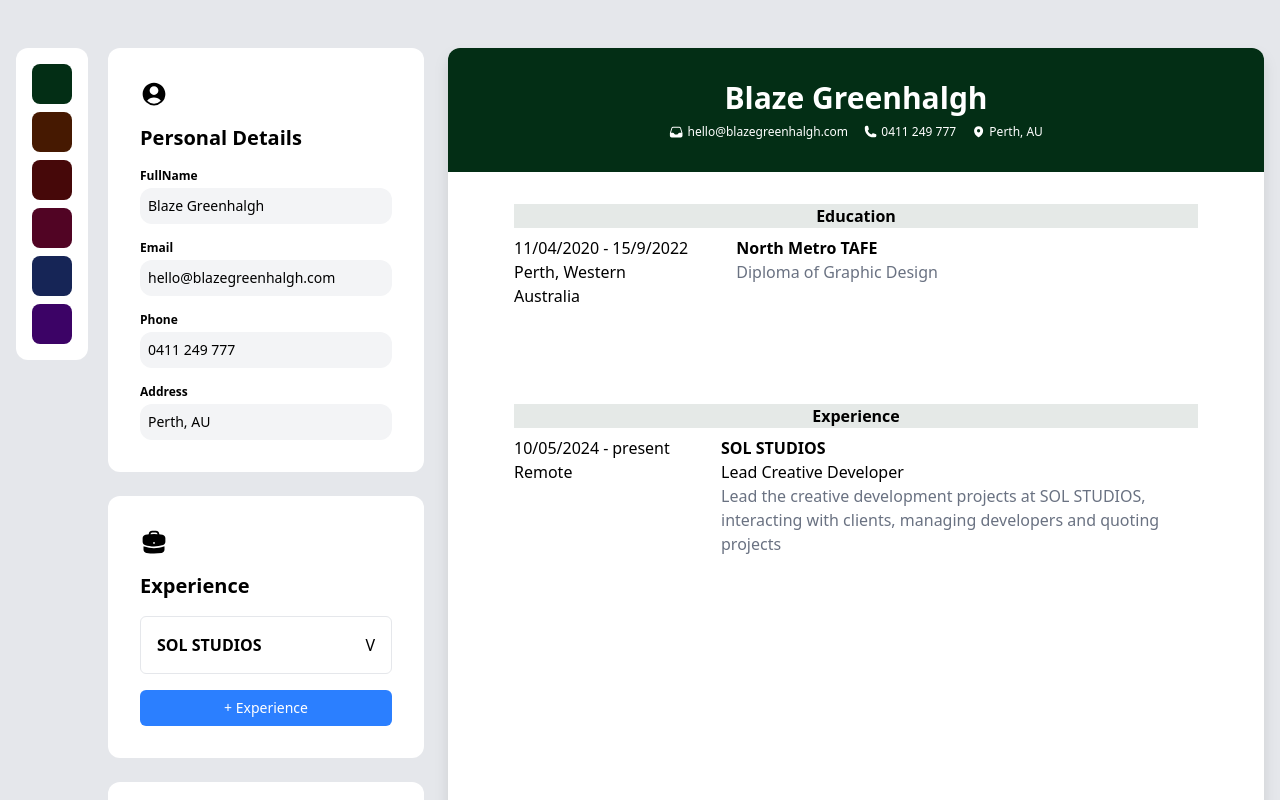
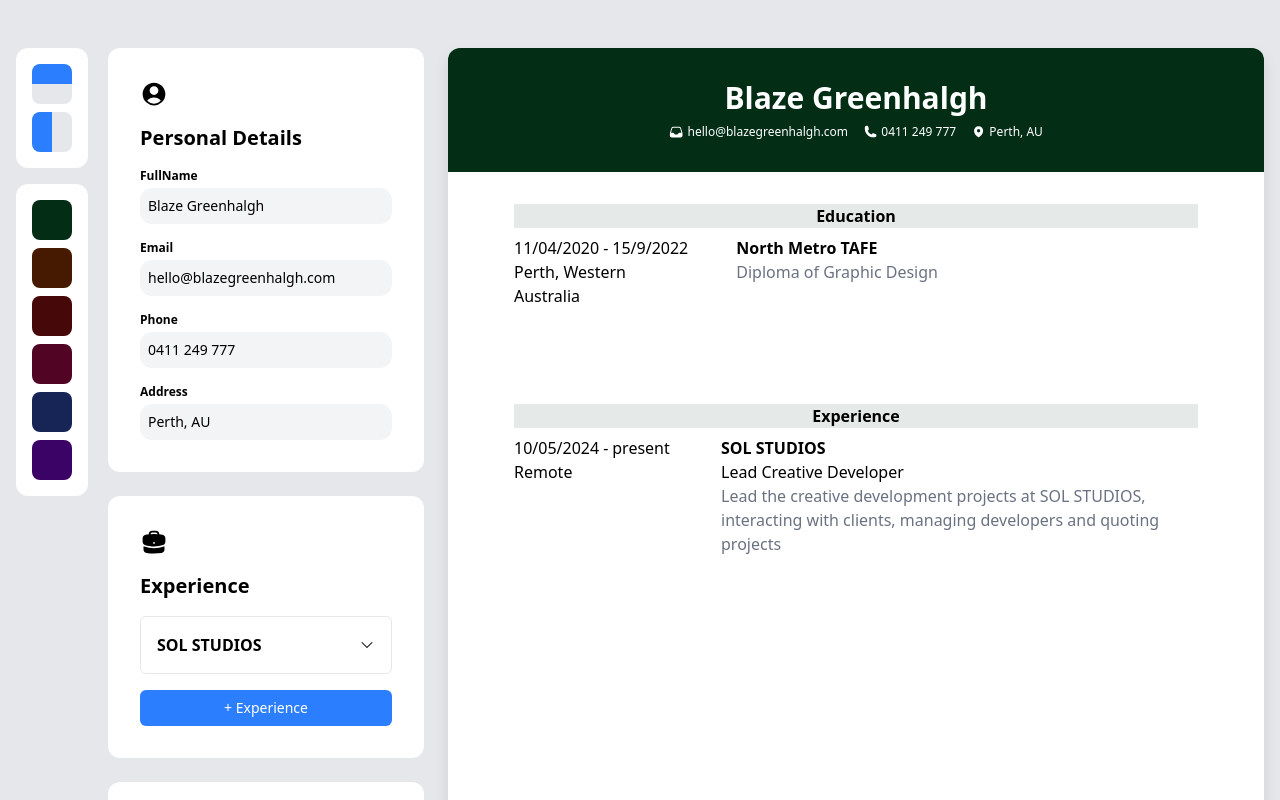
Before and after one commit to blazegreenhalgh/resume-generator, a React (Vite) app: page / in a window 1280 px wide. Shown: the top 800 px of the page. Built offline with nearby package versions, Linux system fonts and the light colour scheme.

Commit message:
add layout change picker

```diff
--- a/src/App.jsx
+++ b/src/App.jsx
@@ -7,6 +7,7 @@ import RepeatableForm from "./components/RepeatableForm";
 import RepeatableSection from "./components/RepeatableSection";
 import Resume from "./components/Resume/Resume";
 import ColorPicker from "./components/ColorPicker";
+import LayoutPicker from "./components/LayoutPicker";
 
 function App() {
   const [resume, setResume] = useState({
@@ -43,34 +44,8 @@ function App() {
   const [formatting, setFormatting] = useState({
     accentColor: "bg-green-950",
     backgroundColor: "bg-gray-900",
+    layout: "top",
   });
-
-  const colors = {
-    green: {
-      main: "bg-green-950",
-      background: "bg-green-950/10",
-    },
-    amber: {
-      main: "bg-amber-950",
-      background: "bg-amber-950/10",
-    },
-    red: {
-      main: "bg-red-950",
-      background: "bg-red-950/10",
-    },
-    pink: {
-      main: "bg-pink-950",
-      background: "bg-pink-950/10",
-    },
-    blue: {
-      main: "bg-blue-950",
-      background: "bg-blue-950/10",
-    },
-    purple: {
-      main: "bg-purple-950",
-      background: "bg-purple-950/10",
-    },
-  };
 
   const updatePersonal = (path, objectKey, value) => {
     setResume((prev) => ({
@@ -127,7 +102,10 @@ function App() {
   return (
     <div className="app-wrapper gutter grid h-full w-full max-w-[1500px] grid-cols-1 items-center justify-center gap-6 py-12 lg:grid-cols-[minmax(240px,0.5fr)_1fr]">
       <div className="sidebar-wrapper flex h-full w-full items-start gap-5">
-        <ColorPicker colors={colors} setFormatting={setFormatting} />
+        <div className="pickers flex flex-col gap-4">
+          <LayoutPicker setFormatting={setFormatting} />
+          <ColorPicker setFormatting={setFormatting} />
+        </div>
         <div className="sidebar-main flex w-full flex-col gap-6">
           <Container>
             <PersonalDetailsSection
--- a/src/components/ColorPicker.jsx
+++ b/src/components/ColorPicker.jsx
@@ -1,7 +1,34 @@
 import React from "react";
 import Container from "./Container";
 
-function ColorPicker({ colors, setFormatting }) {
+function ColorPicker({ setFormatting }) {
+  const colors = {
+    green: {
+      main: "bg-green-950",
+      background: "bg-green-950/10",
+    },
+    amber: {
+      main: "bg-amber-950",
+      background: "bg-amber-950/10",
+    },
+    red: {
+      main: "bg-red-950",
+      background: "bg-red-950/10",
+    },
+    pink: {
+      main: "bg-pink-950",
+      background: "bg-pink-950/10",
+    },
+    blue: {
+      main: "bg-blue-950",
+      background: "bg-blue-950/10",
+    },
+    purple: {
+      main: "bg-purple-950",
+      background: "bg-purple-950/10",
+    },
+  };
+
   return (
     <Container
       className="sidebar-colours flex flex-col gap-2 px-4 py-4"
--- a/src/components/Dropdown.jsx
+++ b/src/components/Dropdown.jsx
@@ -2,6 +2,7 @@ import React from "react";
 import { useState, useEffect } from "react";
 import RepeatableForm from "./RepeatableForm";
 import Button from "./button";
+import { ChevronUpIcon, ChevronDownIcon } from "@heroicons/react/24/solid";
 
 function Dropdown({
   object,
@@ -31,9 +32,15 @@ function Dropdown({
           onClick={handleClick}
           className="w-full cursor-pointer after:absolute after:inset-0"
         >
-          <div className="flex w-full flex-row justify-between">
+          <div className="flex w-full flex-row items-center justify-between">
             <h2 className="font-semibold">{title}</h2>
-            <p>{isToggled ? "^" : "V"}</p>
+            <span>
+              {isToggled ? (
+                <ChevronUpIcon className="h-4 w-4" />
+              ) : (
+                <ChevronDownIcon className="h-4 w-4" />
+              )}
+            </span>
           </div>
         </button>
       </div>
--- /dev/null
+++ b/src/components/LayoutPicker.jsx
@@ -0,0 +1,33 @@
+import React from "react";
+import Container from "./Container";
+
+function LayoutPicker({ setFormatting }) {
+  const layoutOptions = ["top", "left"];
+  const iconClasses = {
+    top: "before:h-1/2 before:w-full before:rounded-t-lg",
+    left: "before:w-1/2 before:h-full before:rounded-l-lg",
+  };
+  return (
+    <Container
+      className="sidebar-colours flex flex-col gap-2 px-4 py-4"
+      padding={false}
+      gap={false}
+    >
+      {layoutOptions.map((layout) => (
+        <button
+          key={layout}
+          data-tooltip={layout[0].toUpperCase() + layout.slice(1)}
+          className={`swatch relative h-10 w-10 cursor-pointer rounded-lg bg-gray-200 ${iconClasses[layout]} before:absolute before:top-0 before:left-0 before:z-10 before:bg-blue-500 after:pointer-events-none after:absolute after:top-[calc(100%+1px)] after:left-1/2 after:z-100 after:mb-2 after:-translate-x-1/2 after:rounded after:bg-black after:px-2 after:py-1 after:text-xs after:text-white after:opacity-0 after:content-[attr(data-tooltip)] hover:after:opacity-100`}
+          onClick={() =>
+            setFormatting((prev) => ({
+              ...prev,
+              layout: layout,
+            }))
+          }
+        ></button>
+      ))}
+    </Container>
+  );
+}
+
+export default LayoutPicker;
--- a/src/components/Resume/Resume.jsx
+++ b/src/components/Resume/Resume.jsx
@@ -4,19 +4,40 @@ import BodyExperienceSection from "./BodyExperienceSection";
 import { InboxIcon, PhoneIcon, MapPinIcon } from "@heroicons/react/24/solid";
 
 function Resume({ formatting, resume }) {
-  const { accentColor, backgroundColor } = formatting;
+  const { accentColor, backgroundColor, layout } = formatting;
   const { personal, experiences, educations } = resume;
   const accentBg = accentColor + "/10 ";
+
+  const layoutClasses = {
+    top: {
+      resume: "flex flex-col",
+      header: "justify-center flex flex-col gap-2",
+      body: "p-8",
+    },
+    left: {
+      resume: "grid grid-cols-[1fr_4fr] ",
+      header: "h-full justify-start gap-5 pt-15",
+      h1: "text-left",
+      details: "flex-col",
+      body: "mb-auto pt-15 pl-8",
+    },
+  };
 
   return (
     <>
       <div className="resume-wrapper flex items-center justify-center">
-        <div className="resume flex aspect-[1/1.414] h-full w-full flex-col items-center overflow-clip rounded-xl bg-white drop-shadow-xl">
+        <div
+          className={`resume ${layoutClasses[layout]["resume"]} aspect-[1/1.414] h-full w-full items-center overflow-clip rounded-xl bg-white drop-shadow-xl`}
+        >
           <div
-            className={`header flex w-full flex-col justify-center gap-2 p-8 text-center text-white ${accentColor}`}
+            className={`header ${layoutClasses[layout]["header"]} flex w-full flex-col p-8 text-center text-white ${accentColor}`}
           >
-            <h1 className="text-3xl font-bold">{personal.fullName}</h1>
-            <div className="details flex justify-center gap-4 text-xs">
+            <h1 className={`text-3xl ${layoutClasses[layout]["h1"]} font-bold`}>
+              {personal.fullName}
+            </h1>
+            <div
+              className={`details ${layoutClasses[layout]["details"]} flex justify-center gap-4 text-xs`}
+            >
               <span className="inline-flex items-center gap-1">
                 <InboxIcon className="h-[1.2em] w-[1.2em]" />
                 <span>{personal.email}</span>
@@ -31,7 +52,9 @@ function Resume({ formatting, resume }) {
               </span>
             </div>
           </div>
-          <div className="body flex flex-col gap-24 p-8 md:max-w-11/12">
+          <div
+            className={`body ${layoutClasses[layout]["body"]} flex flex-col gap-24 md:max-w-11/12`}
+          >
             {educations.length > 0 && (
               <div className="section flex flex-col gap-2">
                 <div
```
